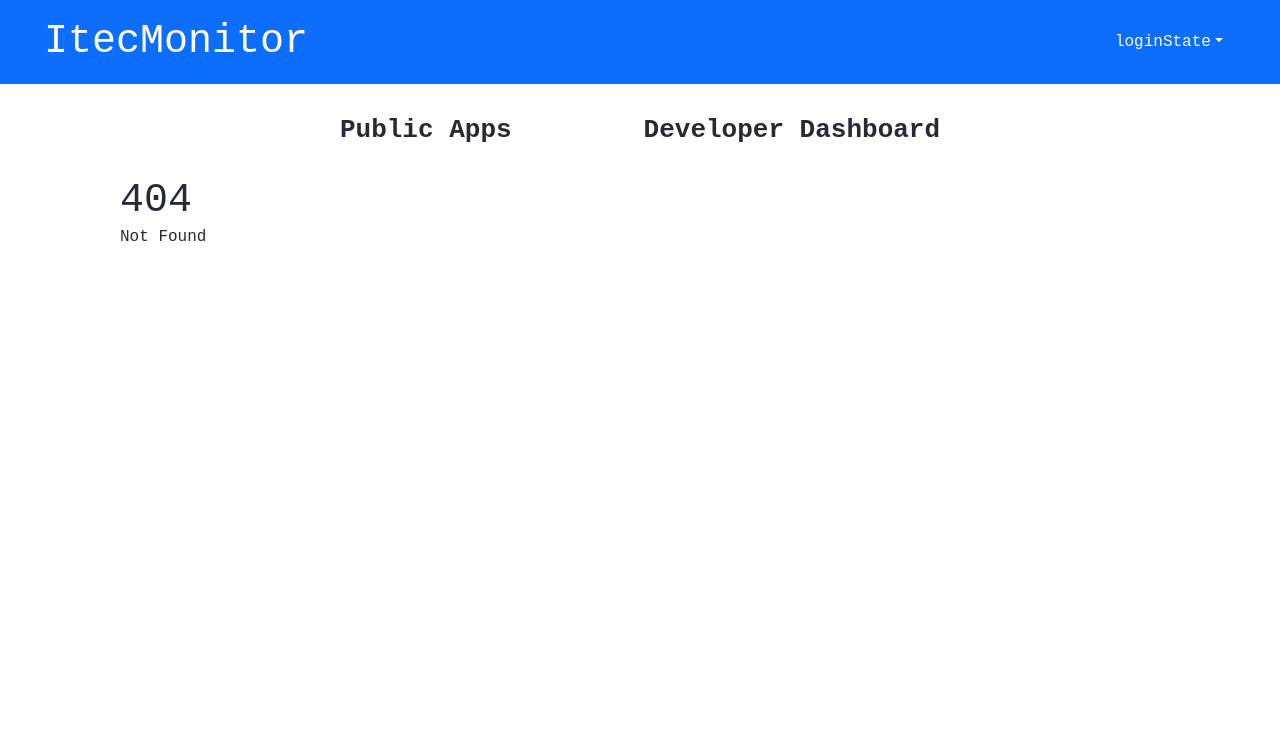
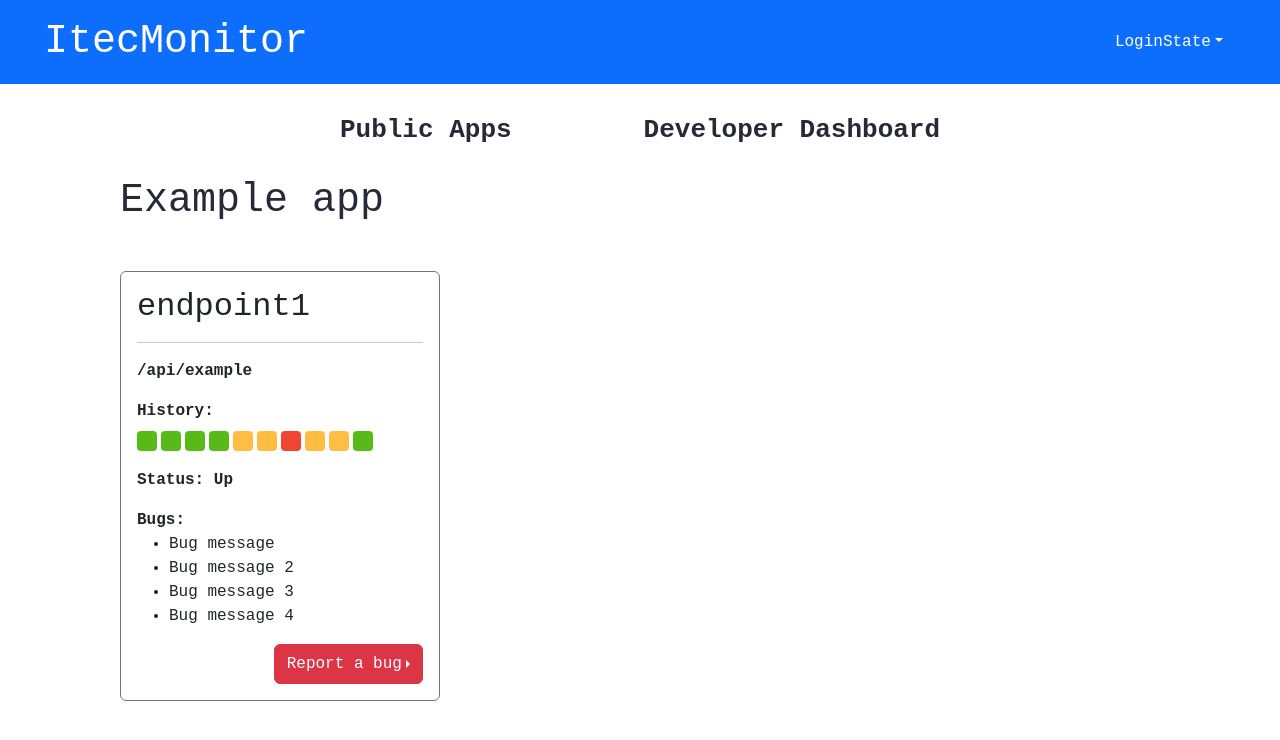
Before and after one commit to VeressIris/ItecMonitor, a SvelteKit app: page /appPage in a window 1280 px wide. Before the commit this address had no page. Shown: the top 740 px of the page. Built offline with nearby package versions, Linux system fonts and the light colour scheme; a web font is replaced by a local one.

Commit message:
created app and endpoint pages

```diff
--- a/src/app.html
+++ b/src/app.html
@@ -44,6 +44,13 @@
     .card-text {
       font-weight: 600;
     }
+
+    .header {
+      display: flex;
+      flex-direction: row;
+      align-items: center;
+      margin-bottom: 46px;
+    }
   </style>
   <body data-sveltekit-preload-data="hover">
     <div style="display: contents">%sveltekit.body%</div>
--- /dev/null
+++ b/src/lib/AppCard.svelte
@@ -0,0 +1,36 @@
+<script>
+  import { goto } from "$app/navigation";
+  export let appName = "Example app";
+  export let baseURL = "https://example.com/";
+  export let endpoints = 2;
+  export let status = "Up";
+
+  function openAppPage() {
+    goto("../appPage");
+  }
+</script>
+
+<div class="list">
+  <div class="card border-secondary" style="width: 20rem;">
+    <div class="card-body">
+      <h2 class="card-title" style="margin-bottom: 12px">{appName}</h2>
+      <hr />
+      <p class="card-text">{baseURL}</p>
+      <p class="card-text">Endpoints: {endpoints}</p>
+      <p class="card-text">Status: {status}</p>
+      <button class="btn btn-primary" on:click={openAppPage}
+        >View details</button
+      >
+    </div>
+  </div>
+</div>
+
+<style>
+  .list {
+    display: grid;
+    grid-template-columns: repeat(auto-fill, minmax(20rem, 1fr));
+  }
+  .card {
+    margin-bottom: 32px;
+  }
+</style>
--- /dev/null
+++ b/src/lib/EndpointCard.svelte
@@ -0,0 +1,112 @@
+<script>
+  import EndpointStatusBox from "../lib/EndpointStatusBox.svelte";
+
+  export let endpointName = "endpoint1";
+  export let URL = "/api/example";
+  export let status = "Up";
+  export let loginState = "Login";
+</script>
+
+<link
+  rel="stylesheet"
+  href="https://fonts.googleapis.com/css2?family=Material+Symbols+Outlined:opsz,wght,FILL,GRAD@20..48,100..700,0..1,-50..200"
+/>
+
+<div class="list">
+  <div class="card border-secondary" style="width: 20rem;">
+    <div class="card-body">
+      <h2 class="card-title" style="margin-bottom: 12px">{endpointName}</h2>
+      <hr />
+      <p class="card-text">{URL}</p>
+      <p class="card-text" style="margin-bottom: 8px">History:</p>
+      <div class="endpoint-container">
+        <EndpointStatusBox color="green" />
+        <EndpointStatusBox color="green" />
+        <EndpointStatusBox color="green" />
+        <EndpointStatusBox color="green" />
+        <EndpointStatusBox />
+        <EndpointStatusBox />
+        <EndpointStatusBox color="red" />
+        <EndpointStatusBox />
+        <EndpointStatusBox />
+        <EndpointStatusBox color="green" />
+      </div>
+      <p class="card-text">Status: {status}</p>
+      <p class="card-text" style="margin-bottom: 0">Bugs:</p>
+      <ul>
+        <li>Bug message</li>
+        <li>Bug message 2</li>
+        <li>Bug message 3</li>
+        <li>Bug message 4</li>
+      </ul>
+      {#if loginState === "Login"}
+        <div class="final-button">
+          <div class="btn-group dropend">
+            <button
+              type="button"
+              class="btn btn-danger dropdown-toggle"
+              data-bs-toggle="dropdown"
+              aria-expanded="false"
+              style="height: 40px; text-align: center; display: flex; align-items: center; justify-content: center;"
+            >
+              Report a bug
+            </button>
+
+            <form class="dropdown-menu p-3" style="width: 300px">
+              <div class="mb-3">
+                <label for="appName" class="form-label">Message:</label>
+                <input
+                  type="text"
+                  class="form-control"
+                  id="appName"
+                  placeholder="Example app"
+                />
+              </div>
+              <button type="submit" class="btn btn-primary">Submit bug</button>
+            </form>
+          </div>
+        </div>
+      {:else}
+        <div class="final-button">
+          <button
+            type="button"
+            class="btn btn-danger"
+            style="display: flex; align-items: center; justify-content: center; height: 40px; width: 40px ;"
+            ><span
+              class="material-symbols-outlined"
+              style="height: fit-content"
+            >
+              delete
+            </span></button
+          >
+        </div>
+      {/if}
+    </div>
+  </div>
+</div>
+
+<style>
+  .list {
+    display: grid;
+    grid-template-columns: repeat(auto-fill, minmax(20rem, 1fr));
+  }
+  .card {
+    margin-bottom: 32px;
+  }
+  .endpoint-container {
+    display: flex;
+    flex-direction: row;
+  }
+
+  .material-symbols-outlined {
+    font-variation-settings:
+      "FILL" 0,
+      "wght" 400,
+      "GRAD" 0,
+      "opsz" 24;
+  }
+  .final-button {
+    display: flex;
+    justify-content: end;
+  }
+</style>
--- /dev/null
+++ b/src/lib/EndpointStatusBox.svelte
@@ -0,0 +1,30 @@
+<script>
+  export let color = "yellow";
+</script>
+
+<div
+  class="status-box {color === 'red'
+    ? 'red'
+    : color === 'green'
+      ? 'green'
+      : 'yellow'}"
+></div>
+
+<style>
+  .status-box {
+    border-radius: 4px;
+    width: 20px;
+    height: 20px;
+    margin-bottom: 17px;
+    margin-right: 4px;
+  }
+  .green {
+    background-color: #58ba16;
+  }
+  .yellow {
+    background-color: #ffbd44;
+  }
+  .red {
+    background-color: #f04532;
+  }
+</style>
--- a/src/routes/+layout.svelte
+++ b/src/routes/+layout.svelte
@@ -30,7 +30,7 @@
         aria-expanded="false"
         style="color: white"
       >
-        loginState
+        {loginState}
       </button>
       <ul class="dropdown-menu dropdown-menu-lg-end">
         <li><button class="login-options">Login with Google</button></li>
--- /dev/null
+++ b/src/routes/appPage/+page.svelte
@@ -0,0 +1,9 @@
+<script>
+  import EndpointCard from "../../lib/EndpointCard.svelte";
+  let appName = "Example app";
+</script>
+
+<div class="header">
+  <h1>{appName}</h1>
+</div>
+<EndpointCard />
```
Also changed, not shown: src/routes/+page.svelte (+9 -1 lines), src/routes/devDashboard/+page.svelte (+6 -26 lines).
